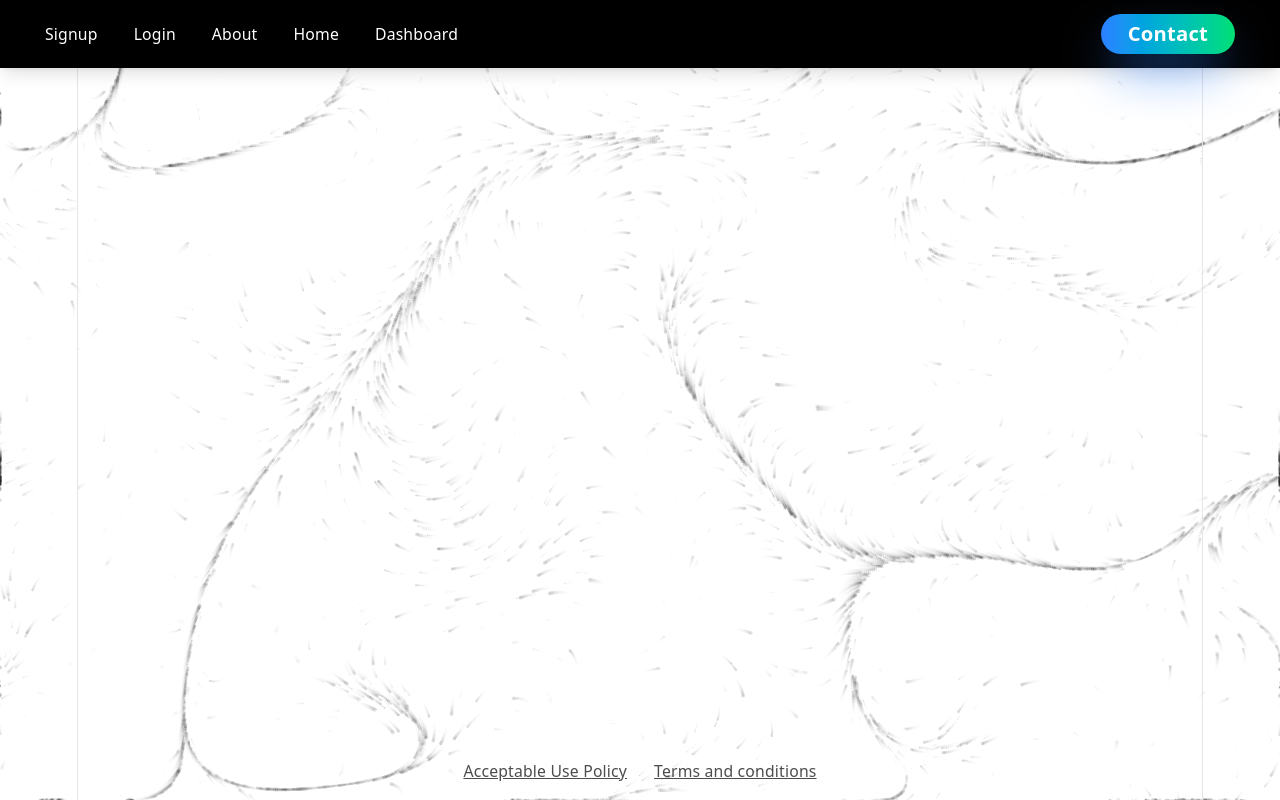
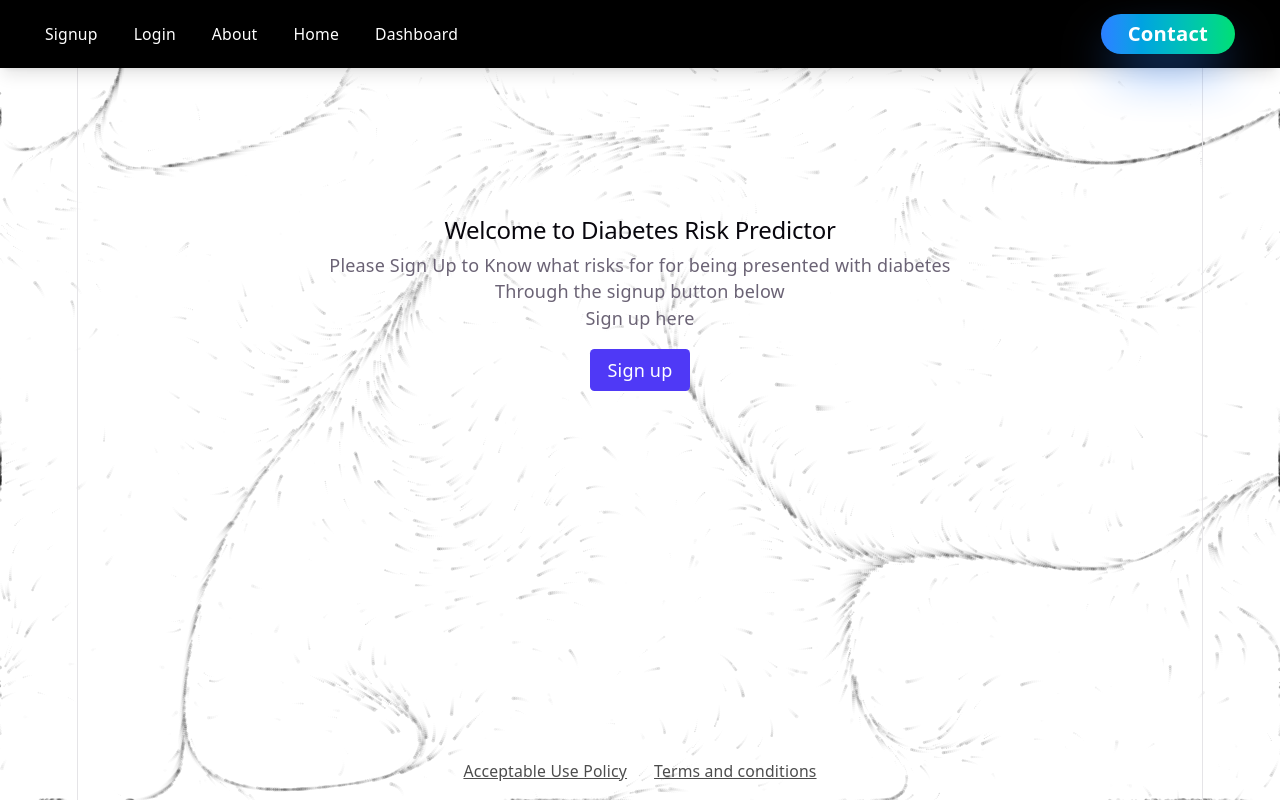
Before and after one commit to KyleKyleA/risk-diabetes-predictor, a React app in the folder Frontend/: page / in a window 1280 px wide. Built offline with nearby package versions, Linux system fonts and the light colour scheme; the HTML template or start-up script is replaced by a standard one.

Commit message:
implemented the home page referred back to my next.js school project to help with it

```diff
--- a/Frontend/src/views/Home.jsx
+++ b/Frontend/src/views/Home.jsx
@@ -8,12 +8,27 @@ function Home() {
 
     return (
 
-        <>
+        <main className="max-w-5xl mx-auto px-6 pt-24 pb-16">
+
+            <h2 className="text-black-400 text-center">
+                Welcome to Diabetes Risk Predictor
+
+            </h2>
+            <p className="text-white-400 text-center mt-4">Please Sign Up to Know what risks for for being presented with diabetes</p>
+            <p>Through the signup button below</p>
+
+
+            <p className="text-center text-bold">Sign up here</p>
+            <br></br>
+            <a href="/signup" className="bg-indigo-600 text-white px-4 py-2 rounded hover:bg-indigo-700 transition duration-200">Sign up</a>
 
 
 
 
-        </>
+
+
+
+        </main>
     )
 }
 
```
